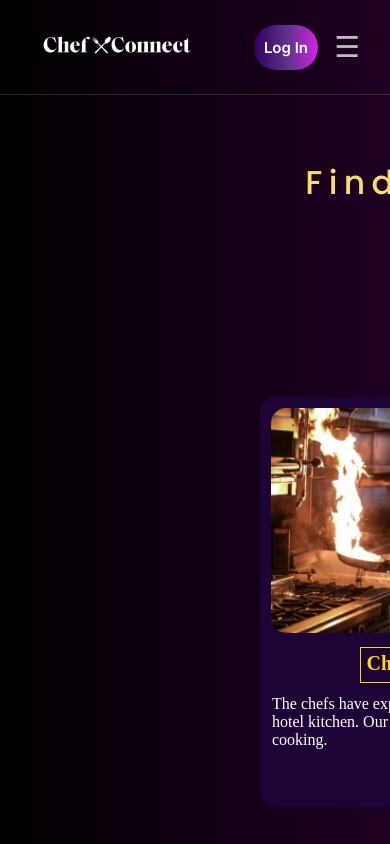
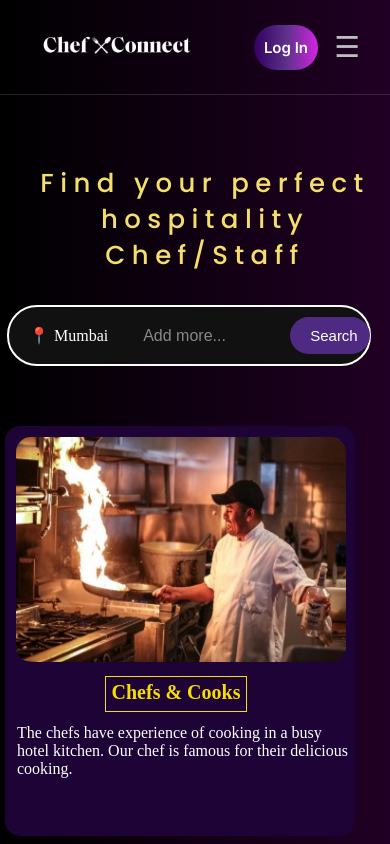
Before and after one commit to Team-Dev-Chef-Connect/Chef-Connect-Web, a React (Create React App) app in the folder frontend/: page /permanent-chef in a window 390 px wide. Built offline with nearby package versions, Linux system fonts and the light colour scheme; a web font is replaced by a local one.

Commit message:
Add initial files

```diff
--- a/frontend/src/components/PermanentChef.css
+++ b/frontend/src/components/PermanentChef.css
@@ -267,15 +267,15 @@
 @media (max-width: 1078px) and (min-width: 957px) {
 
     .servicesCardContent {
-        margin-left: -260px;
+        margin-left: -240px;
     }
 
     .search-bar {
-        margin-left: 150px;
+        margin-left: 160px;
     }
 
     .servicesCards {
-        margin-left: 100px;
+        margin-left: 110px;
         gap: 50px;
     }
 }
@@ -324,7 +324,7 @@
 @media (max-width: 800px) and (min-width: 700px) {
 
     .servicesCardContent {
-        margin-left: -120px;
+        margin-left: -100px;
         margin-bottom: 50px;
     }
 
@@ -333,7 +333,7 @@
     }
 
     .search-bar {
-        margin-left: 20px;
+        margin-left: 30px;
     }
 
     .servicesCards {
@@ -374,12 +374,12 @@
     }
 
     .search-bar {
-        margin-left: 10px;
+        margin-left: 16px;
         width: 480px;
     }
 
     .servicesCards {
-        margin-left: 120px;
+        margin-left: 90px;
         gap: 50px;
     }
 }
@@ -424,7 +424,7 @@
     }
 
     .search-bar {
-        margin-left: 5px;
+        margin-left: 10px;
         width: 380px;
         margin-bottom: 50px;
     }
@@ -440,3 +440,65 @@
         gap: 30px;
     }
 }
+
+@media (max-width: 400px) and (min-width: 350px) {
+    .servicesCardContent {
+        margin-left: -135px;
+        margin-bottom: 60px;
+    }
+
+    .servicesCardContent h2 {
+        width: 420px;
+        font-size: 26px;
+    }
+
+    .search-bar {
+        margin-left: 7px;
+        width: 340px;
+        margin-bottom: 50px;
+    }
+
+    .search-button {
+        width: 80px;
+        font-size: 15px;
+        margin-left: -80px;
+    }
+
+    .servicesCards {
+        margin-left: -5px;
+        gap: 30px;
+    }
+}
+
+@media (max-width: 350px) and (min-width: 300px) {
+    .servicesCardContent {
+        margin-left: -135px;
+        margin-bottom: 60px;
+    }
+
+    .servicesCardContent h2 {
+        width: 420px;
+        font-size: 26px;
+    }
+
+    .search-bar {
+        margin-left: 7px;
+        width: 290px;
+        margin-bottom: 50px;
+    }
+
+    .search-input {
+        width: 50px;
+    }
+
+    .search-button {
+        width: 80px;
+        font-size: 15px;
+        margin-left: -140px;
+    }
+
+    .servicesCards {
+        margin-left: -5px;
+        gap: 30px;
+    }
+}
```
